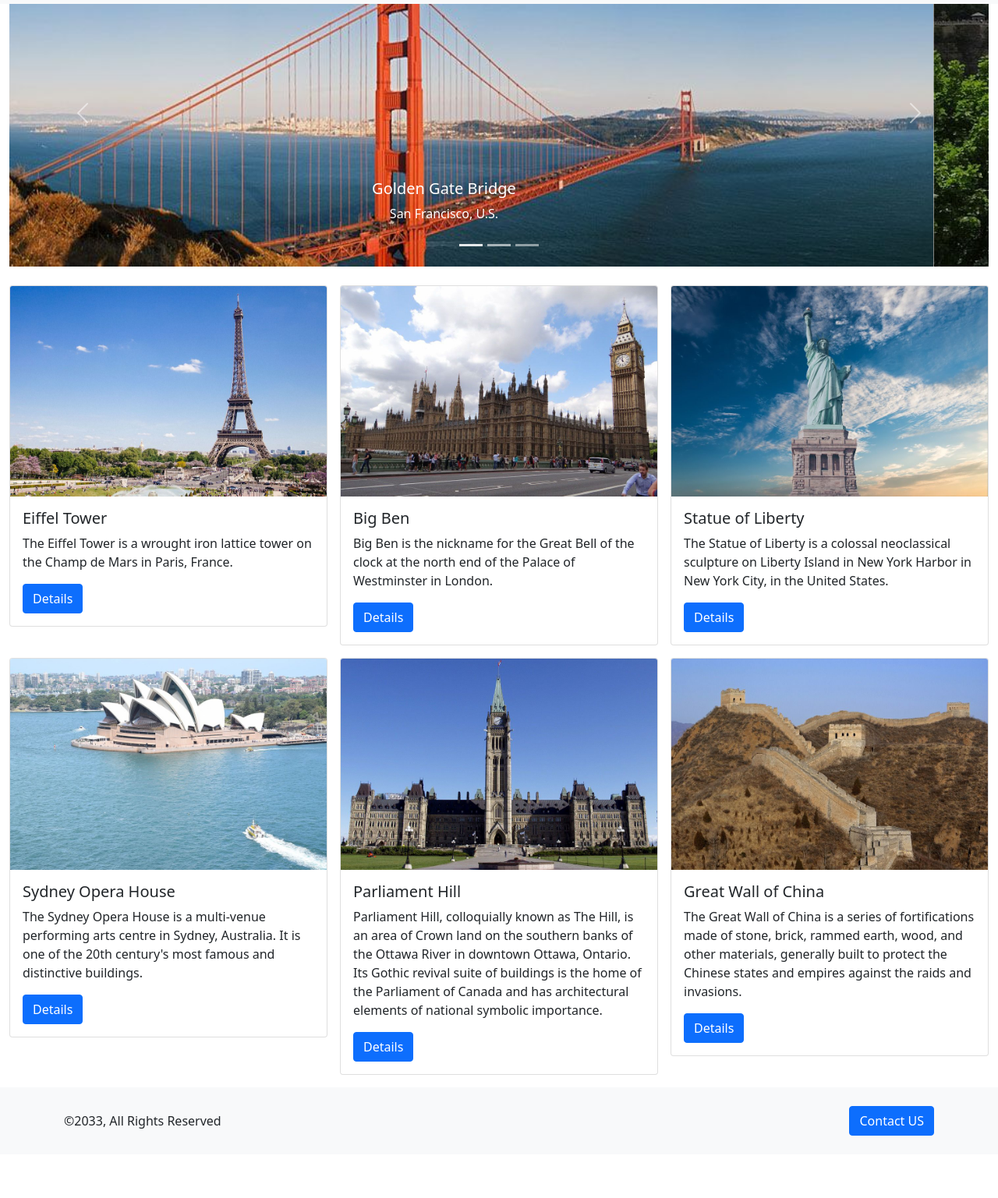
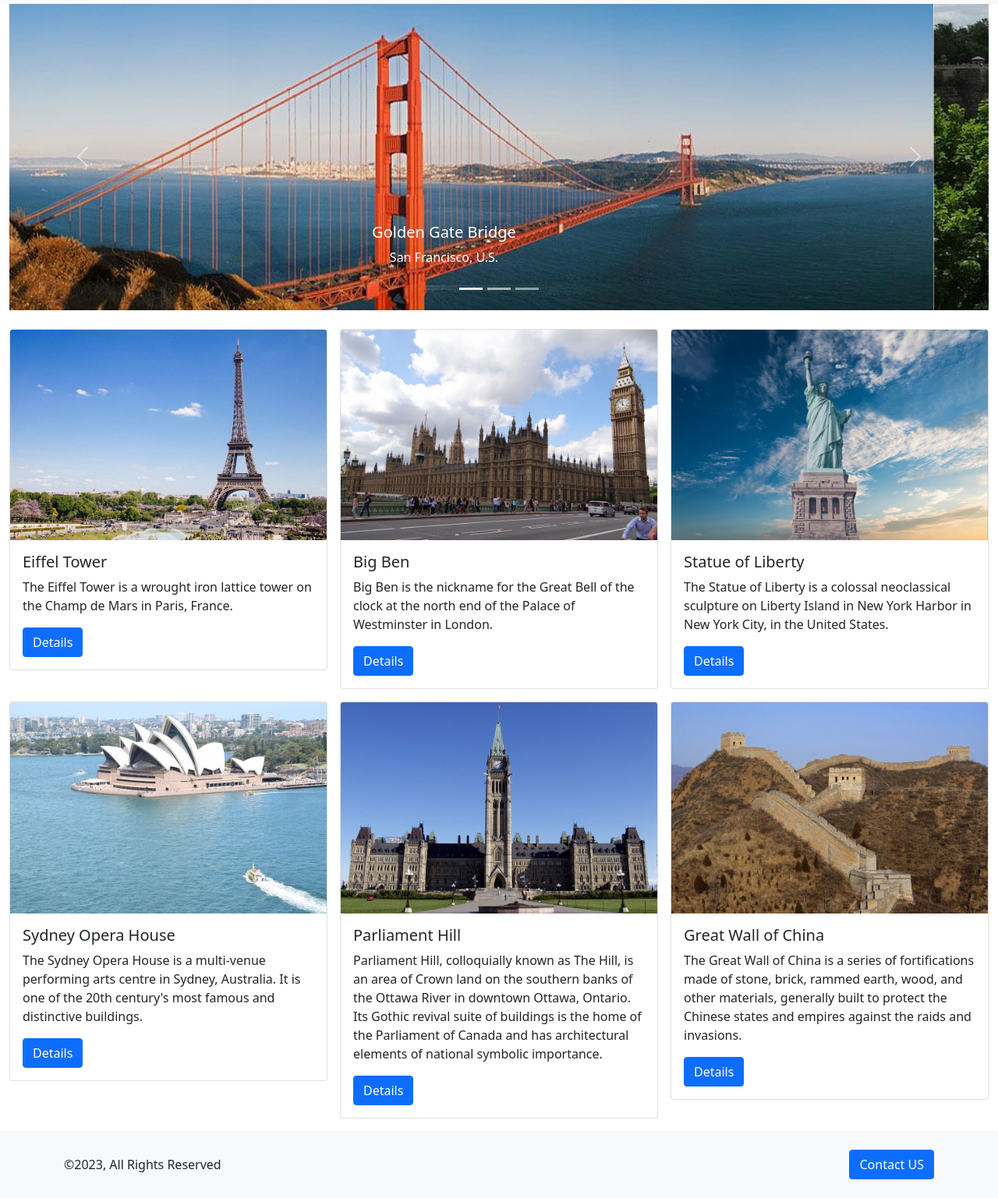
Before and after one commit to Tiberiu9/Bootstrap-Components-Project, a plain HTML site: page index.html in a window 1280 px wide. Shown: the part 51-1588 px from the top of the page at 78% size. Before the commit the page ends 1532 px from the top, so only its background shows below. Drawn offline with nearby package versions, Linux system fonts and the light colour scheme.

Commit message:
Fixed overlap navbar and carousel full screen size

```diff
--- a/index.html
+++ b/index.html
@@ -61,7 +61,7 @@
       </nav>
     </header>
     <main>
-      <div class="container-xxl">
+      <div class="container-fluid mt-5 pt-2">
         <div
           id="carouselExampleCaptions"
           class="carousel slide"
@@ -240,7 +240,7 @@
     </main>
     <footer class="navbar navbar-expand-lg navbar-light bg-light mt-3">
       <div class="container py-3">
-        <p class="copy mb-0">&copy;2033, All Rights Reserved</p>
+        <p class="copy mb-0">&copy;2023, All Rights Reserved</p>
         <button
           class="btn btn-primary"
           data-bs-toggle="modal"
```
